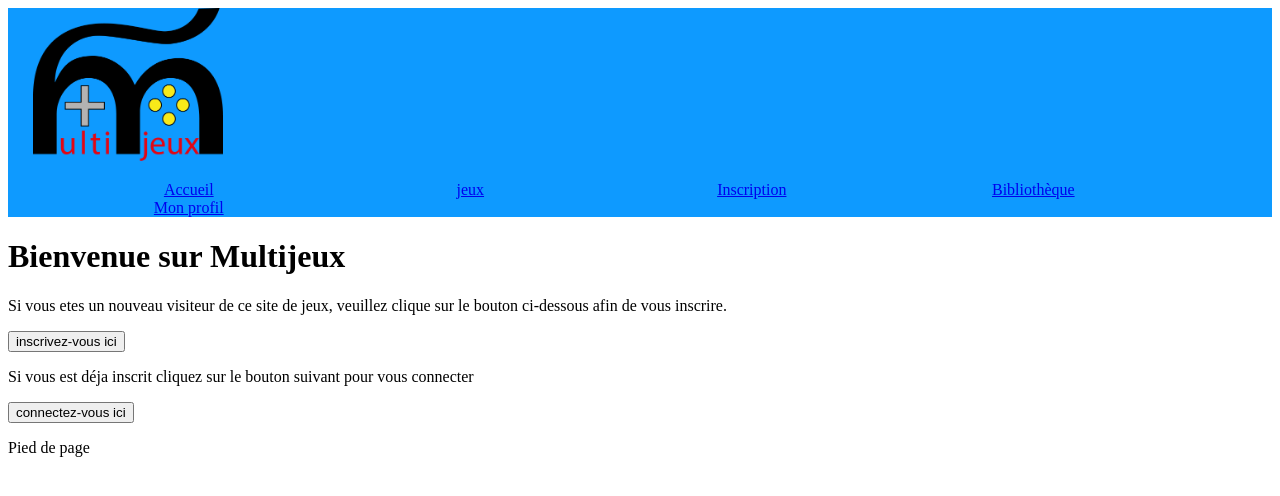
After one commit to jifou03/TP_php_multijeux, a PHP site: page /bibliotheque.php in a window 1280 px wide. The commit adds this page. Shown: the top 496 px of the page. Run offline with PHP 8.4, Linux system fonts and the light colour scheme.

Commit message:
push essai ajout onglet bibliotheque ajout plusieurs jeux dans dossier js

```diff
--- /dev/null
+++ b/bibliotheque.php
@@ -0,0 +1,26 @@
+<?php
+require_once '_defines.php';
+require_once 'data/_main_data.php';
+$site_data[PAGE_ID] = 'index';
+require_once 'view_parts/_page_base.php';
+require_once 'view_parts/_header.php';
+require_once 'view_parts/_main_menu.php';
+?>
+<link rel="stylesheet" type="text/css" href="css/site_style.css" xmlns="http://www.w3.org/1999/html"/>
+
+<div id="main">
+    <h1>Bienvenue sur Multijeux</h1>
+    <p>Si vous etes un nouveau visiteur de ce site de jeux, veuillez clique sur
+        le bouton ci-dessous afin de vous inscrire.
+    </p>
+
+    <a href="inscription.php"><input type="button" value="inscrivez-vous ici" ></a>
+
+    <P>Si vous est déja inscrit cliquez sur le bouton suivant pour vous connecter</P>
+
+    <a href="connection.php"><input type="button" value="connectez-vous ici" ></a>
+</div>
+
+<?php
+require_once 'view_parts/_page_bottom.php';
+?>
--- a/view_parts/_main_menu.php
+++ b/view_parts/_main_menu.php
@@ -3,6 +3,7 @@ $menu_data = array (
     'Accueil' => 'index.php',
     'jeux' => 'contact.php',
     'Inscription' => 'inscription.php',
+    'Bibliothèque' =>'bibliotheque.php',
     'Mon profil' => 'dashboard.php'
 );
 ?>
```
